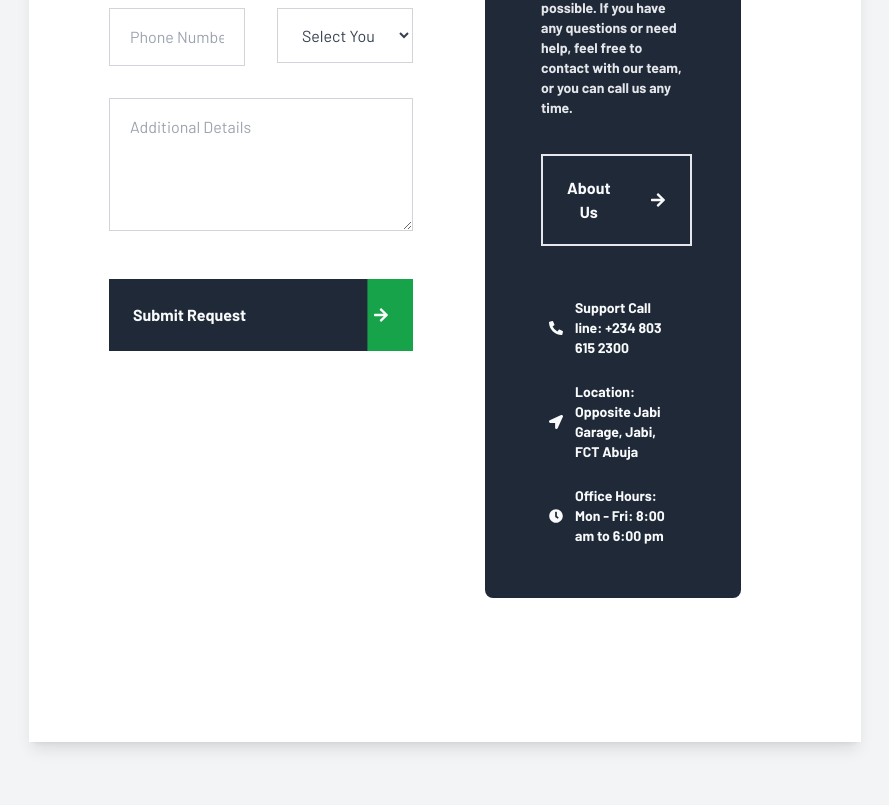
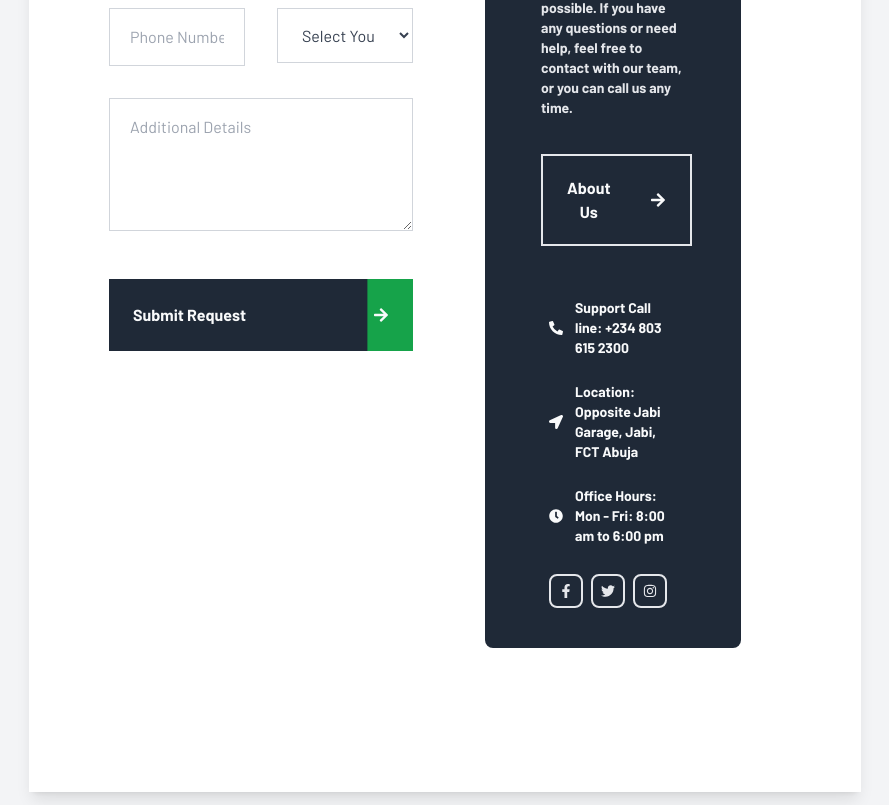
Before and after one commit to arewageek/sunciti, a Next.js app: page /contact in a window 1280 px wide. Shown: the part 615-1420 px from the top of the page, without its empty margins (195-1084 px from the left). Built offline with nearby package versions, Linux system fonts and the light colour scheme.

Commit message:
Contact page interface complete

```diff
--- a/src/ui/Contactbox.jsx
+++ b/src/ui/Contactbox.jsx
@@ -1,23 +1,14 @@
-"use client";
-import { useEffect, useRef } from "react";
 import {
   FaArrowRight,
   FaClock,
+  FaFacebookF,
+  FaInstagram,
   FaLocationArrow,
-  FaPhone,
   FaPhoneAlt,
+  FaTwitter,
 } from "react-icons/fa";
 
 export const Contactbox = () => {
-  const divRef = useRef(null);
-
-  useEffect(() => {
-    const height = divRef.current.offsetHeight;
-    console.log(height);
-
-    localStorage.setItem("contactboxheight", height);
-  }, [divRef]);
-
   const contactOptions = [
     {
       icon: <FaPhoneAlt />,
@@ -37,11 +28,26 @@ export const Contactbox = () => {
     },
   ];
 
+  const socials = [
+    {
+      label: "facebook",
+      link: "",
+      icon: <FaFacebookF />,
+    },
+    {
+      label: "twitter",
+      link: "",
+      icon: <FaTwitter />,
+    },
+    {
+      label: "instagram",
+      link: "",
+      icon: <FaInstagram />,
+    },
+  ];
+
   return (
-    <div
-      ref={divRef}
-      className="w-full flex-wrap lg:flex-nowrap lg:w-2/3 mx-auto bg-white px-10 py-20 lg:px-20 lg:py-32 flex flex-col lg:flex-row space-y-7 lg:space-y-0 lg:space-x-8 shadow-lg"
-    >
+    <div className="w-full flex-wrap lg:flex-nowrap lg:w-2/3 mx-auto bg-white px-10 py-20 lg:px-20 lg:py-32 flex flex-col lg:flex-row space-y-7 lg:space-y-0 lg:space-x-8 shadow-lg">
       <div className="w-full lg:w-1/2">
         <h3 className="text-3xl font-bold font-poppins">Get In Touch</h3>
         <p className="text-gray-500 my-2">
@@ -110,7 +116,7 @@ export const Contactbox = () => {
         </form>
       </div>
 
-      <div className="w-full lg:w-1/2 px-4 lg:px-10 py-4">
+      <div className="w-full lg:w-1/2 px-0 lg:px-10 py-4">
         <div className="rounded-lg bg-gray-800 px-4 lg:px-14 lg:py-10 py-5 text-gray-200">
           <h4 className="text-2xl font-bold font-exo2 text-white">
             Save your Money, <br />
@@ -123,9 +129,9 @@ export const Contactbox = () => {
           </p>
 
           <div className="w-full py-5">
-            <button className="w-fit px-6 py-5 flex space-x-10 justify-between items-center border-gray-200 border-2 bg-gray-800 text-gray-50 hover:text-white hover:bg-gray-600 transition relative before:bg-gray-800/40 before:w-full before:h-full before:absolute before:left-0 overflow-hidden before:translate-x-[105%] hover:before:translate-x-0 before:duration-700 before:transition before:z-[0]  after:w-full after:bg-gray-800/40 after:h-full after:absolute after:right-0 after:translate-x-[-105%] hover:after:translate-x-0 after:duration-700 after:transition after:z-[0]">
-              <span className="font-bold z-99 relative">About Us</span>
-              <span className="z-99 relative">
+            <button className="w-fit px-6 py-5 flex space-x-10 justify-between items-center border-gray-200 border-2 bg-gray-800 text-gray-50 hover:text-white hover:bg-gray-600 transition relative before:bg-gray-800/50 before:w-full before:h-full before:absolute before:left-0 overflow-hidden before:translate-x-[105%] hover:before:translate-x-0 before:duration-700 before:transition before:z-[0]  after:w-full after:bg-gray-800/50 after:h-full after:absolute  after:right-0 after:translate-x-[-105%] hover:after:translate-x-0 after:duration-700 after:transition after:z-[1]">
+              <span className="font-bold z-[99] relative">About Us</span>
+              <span className="z-[99] relative">
                 <FaArrowRight />
               </span>
             </button>
@@ -150,6 +156,18 @@ export const Contactbox = () => {
                 </div>
               );
             })}
+
+            <div className="w-full flex space-x-2 items-center mt-4">
+              {socials.map((social) => (
+                <a
+                  href={social.link}
+                  key={social.label}
+                  className="p-2 text-gray-200 bg-transparent border-2 border-gray-200 hover:bg-gray-200 hover:text-black transition duration-300 rounded-lg"
+                >
+                  {social.icon}
+                </a>
+              ))}
+            </div>
           </div>
         </div>
       </div>
```
